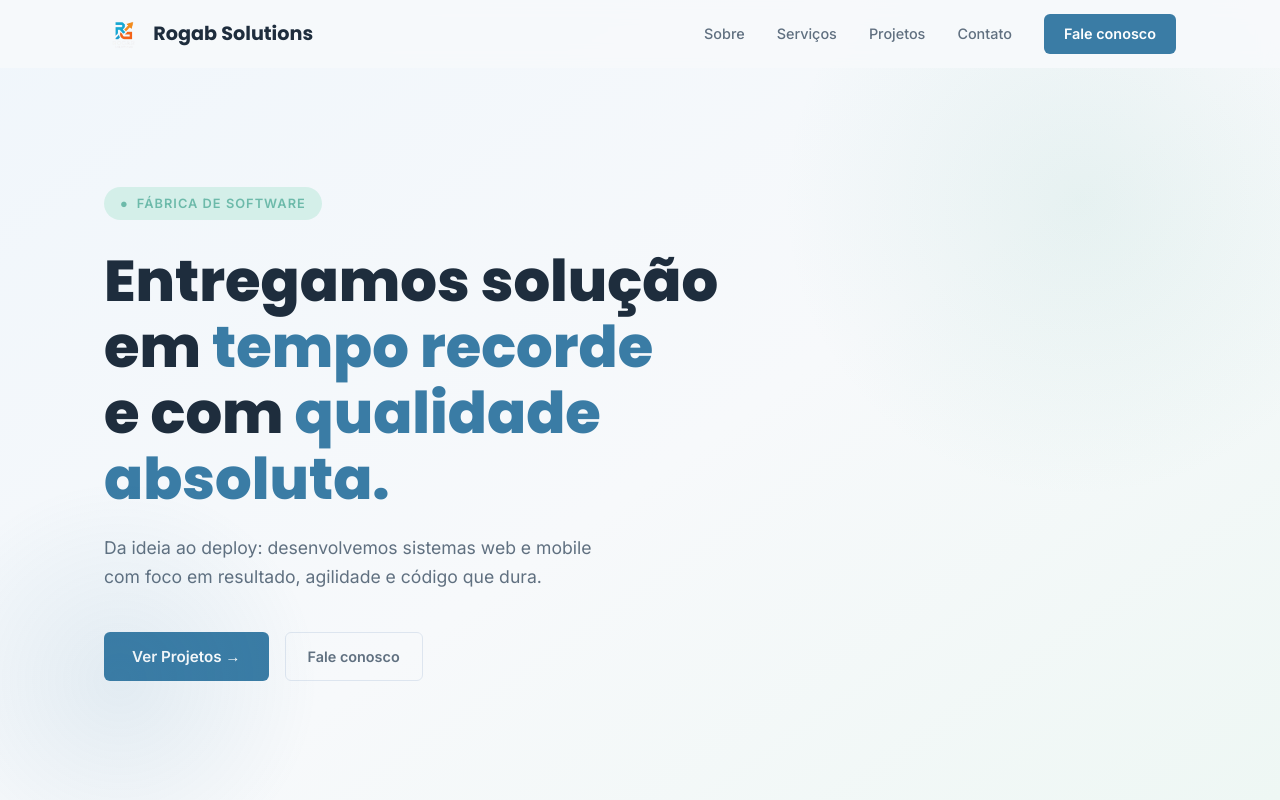
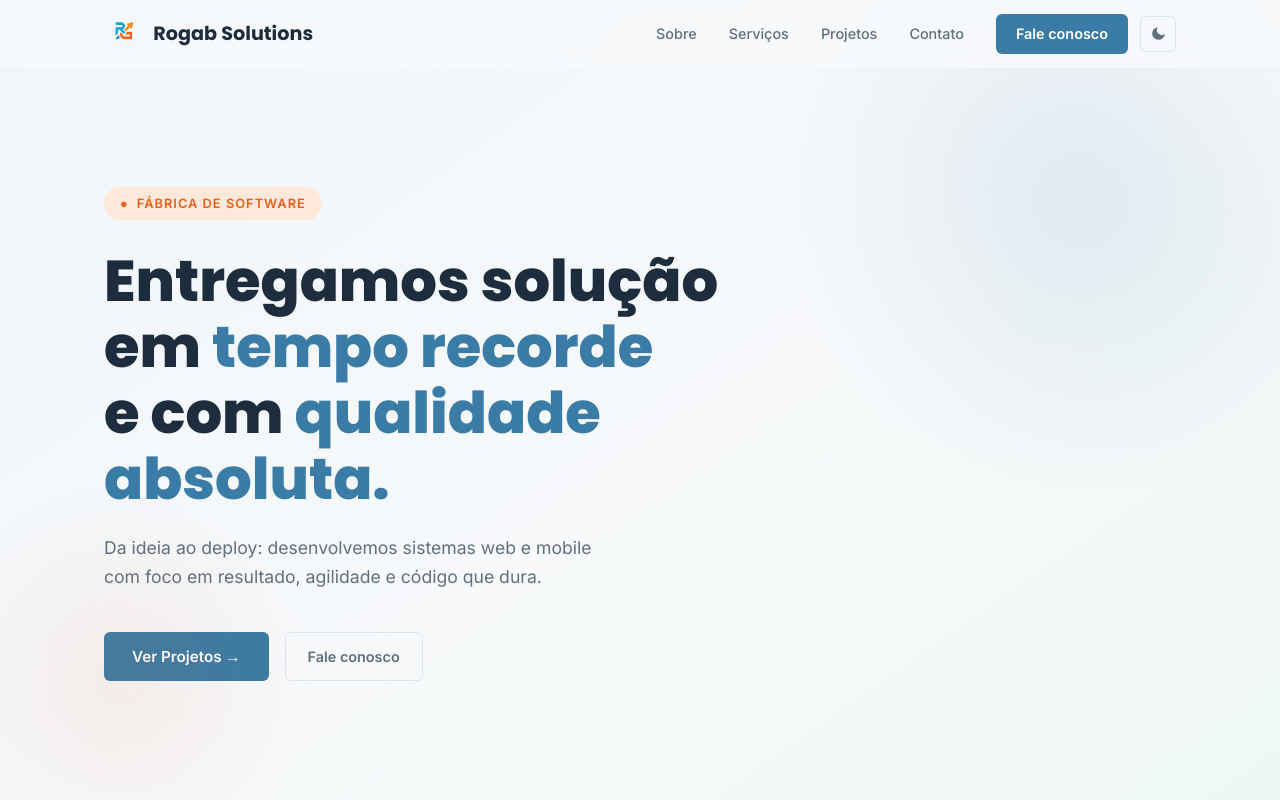
Before and after one commit to ebagabee/rogab_solutions, a React (Vite) app: page / in a window 1280 px wide. Shown: the top 800 px of the page. Built offline with nearby package versions, Linux system fonts and the light colour scheme.

Commit message:
feat: adiciona modo escuro

```diff
--- a/index.html
+++ b/index.html
@@ -48,6 +48,9 @@
     <!--app-head-->
   </head>
   <body>
+    <script>
+      (function(){var t=localStorage.getItem('theme');if(!t)t=window.matchMedia('(prefers-color-scheme: dark)').matches?'dark':'light';document.documentElement.setAttribute('data-theme',t);})();
+    </script>
     <div id="root"><!--app-html--></div>
     <script type="module" src="/src/main.jsx"></script>
   </body>
--- a/src/App.jsx
+++ b/src/App.jsx
@@ -1,10 +1,13 @@
 import { BrowserRouter } from 'react-router-dom'
 import AppRoutes from './AppRoutes.jsx'
+import { ThemeProvider } from './lib/theme.jsx'
 
 export default function App() {
   return (
-    <BrowserRouter>
-      <AppRoutes />
-    </BrowserRouter>
+    <ThemeProvider>
+      <BrowserRouter>
+        <AppRoutes />
+      </BrowserRouter>
+    </ThemeProvider>
   )
 }
--- a/src/components/Header.jsx
+++ b/src/components/Header.jsx
@@ -1,6 +1,7 @@
 import { useState, useEffect } from 'react'
 import { useNavigate, useLocation } from 'react-router-dom'
 import logo from '../assets/logo.png'
+import { useTheme } from '../lib/theme.jsx'
 
 const SHOW_CONTACT = true
 
@@ -9,6 +10,7 @@ export default function Header() {
   const [menuOpen, setMenuOpen] = useState(false)
   const navigate = useNavigate()
   const location = useLocation()
+  const { theme, toggle } = useTheme()
 
   useEffect(() => {
     const onScroll = () => setScrolled(window.scrollY > 20)
@@ -44,14 +46,7 @@ export default function Header() {
           Rogab Solutions
         </a>
 
-        <button
-          className={`hamburger${menuOpen ? ' open' : ''}`}
-          onClick={() => setMenuOpen((o) => !o)}
-          aria-label="Menu"
-        >
-          <span /><span /><span />
-        </button>
-
+        <div className="header-end">
           <nav className={`nav-links${menuOpen ? ' open' : ''}`}>
             {[
               { id: 'sobre',    label: 'Sobre'    },
@@ -77,6 +72,31 @@ export default function Header() {
               </a>
             )}
           </nav>
+
+          <button
+            className="theme-toggle"
+            onClick={toggle}
+            aria-label={theme === 'dark' ? 'Modo claro' : 'Modo escuro'}
+          >
+            {theme === 'dark' ? (
+              <svg width="17" height="17" viewBox="0 0 24 24" fill="currentColor" aria-hidden="true">
+                <path d="M12 7a5 5 0 1 0 0 10A5 5 0 0 0 12 7zm0-2a1 1 0 0 0 1-1V2a1 1 0 0 0-2 0v2a1 1 0 0 0 1 1zm0 16a1 1 0 0 0-1 1v2a1 1 0 0 0 2 0v-2a1 1 0 0 0-1-1zM4.22 5.64 2.81 4.22a1 1 0 0 0-1.41 1.41l1.41 1.42a1 1 0 1 0 1.41-1.41zm14.14 12.72 1.41 1.41a1 1 0 0 0 1.41-1.41l-1.41-1.41a1 1 0 0 0-1.41 1.41zM21 11h-2a1 1 0 0 0 0 2h2a1 1 0 0 0 0-2zM4 12a1 1 0 0 0-1-1H1a1 1 0 0 0 0 2h2a1 1 0 0 0 1-1zm13.66-7.78a1 1 0 0 0-1.41 0l-1.41 1.41a1 1 0 1 0 1.41 1.41l1.41-1.41a1 1 0 0 0 0-1.41zM6.34 17.66 4.93 19.07a1 1 0 1 0 1.41 1.41l1.41-1.41a1 1 0 1 0-1.41-1.41z"/>
+              </svg>
+            ) : (
+              <svg width="17" height="17" viewBox="0 0 24 24" fill="currentColor" aria-hidden="true">
+                <path d="M21 12.79A9 9 0 1 1 11.21 3 7 7 0 0 0 21 12.79z"/>
+              </svg>
+            )}
+          </button>
+
+          <button
+            className={`hamburger${menuOpen ? ' open' : ''}`}
+            onClick={() => setMenuOpen((o) => !o)}
+            aria-label="Menu"
+          >
+            <span /><span /><span />
+          </button>
+        </div>
       </div>
     </header>
   )
--- a/src/components/ProjectCard.jsx
+++ b/src/components/ProjectCard.jsx
@@ -1,21 +1,26 @@
 import { Link } from 'react-router-dom'
+import { useTheme } from '../lib/theme.jsx'
 
 const ACCENTS = [
-  { bar: '#3a7ca5', iconBg: '#d6eaf8', emoji: '💡' },
-  { bar: '#6dbaaa', iconBg: '#d4efe9', emoji: '🏡' },
-  { bar: '#7c6dbf', iconBg: '#e8e4f8', emoji: '📊' },
-  { bar: '#bf8a3a', iconBg: '#f8ecd4', emoji: '🎓' },
+  { bar: '#3a7ca5', iconBg: '#d6eaf8', iconBgDark: '#162d45', emoji: '💡' },
+  { bar: '#e8601a', iconBg: '#fde8d9', iconBgDark: '#3d1a08', emoji: '🏡' },
+  { bar: '#2c6188', iconBg: '#d0e5f5', iconBgDark: '#0d2a40', emoji: '📊' },
+  { bar: '#e8a020', iconBg: '#fdf3d9', iconBgDark: '#3d2c08', emoji: '🎓' },
 ]
 
 export default function ProjectCard({ project, index }) {
   const accent = ACCENTS[index % ACCENTS.length]
+  const { theme } = useTheme()
 
   return (
     <article className="project-card animate-on-scroll">
       <div className="project-card-accent" style={{ background: accent.bar }} />
 
       <div className="project-card-header">
-        <div className="project-card-icon" style={{ background: accent.iconBg }}>
+        <div
+          className="project-card-icon"
+          style={{ background: theme === 'dark' ? accent.iconBgDark : accent.iconBg }}
+        >
           {project.icon || accent.emoji}
         </div>
         <span className="project-category">{project.category}</span>
--- /dev/null
+++ b/src/lib/theme.jsx
@@ -0,0 +1,29 @@
+import { createContext, useContext, useState, useEffect } from 'react'
+
+const ThemeContext = createContext(null)
+
+const getInitial = () => {
+  if (typeof window === 'undefined') return 'light'
+  const saved = localStorage.getItem('theme')
+  if (saved === 'dark' || saved === 'light') return saved
+  return window.matchMedia('(prefers-color-scheme: dark)').matches ? 'dark' : 'light'
+}
+
+export function ThemeProvider({ children }) {
+  const [theme, setTheme] = useState(getInitial)
+
+  useEffect(() => {
+    document.documentElement.setAttribute('data-theme', theme)
+    localStorage.setItem('theme', theme)
+  }, [theme])
+
+  const toggle = () => setTheme((t) => (t === 'dark' ? 'light' : 'dark'))
+
+  return (
+    <ThemeContext.Provider value={{ theme, toggle }}>
+      {children}
+    </ThemeContext.Provider>
+  )
+}
+
+export const useTheme = () => useContext(ThemeContext)
--- a/src/pages/ProjectDetail.jsx
+++ b/src/pages/ProjectDetail.jsx
@@ -1,21 +1,23 @@
 import { useParams, Link } from 'react-router-dom'
 import { projects } from '../data/projects.js'
 import ImageGallery from '../components/ImageGallery.jsx'
+import { useTheme } from '../lib/theme.jsx'
 
 const SHOW_CONTACT = true
 const WHATSAPP_URL = 'https://wa.me/5582993707473'
 
 const ACCENTS = [
-  { color: '#3a7ca5', light: '#d6eaf8' },
-  { color: '#6dbaaa', light: '#d4efe9' },
-  { color: '#7c6dbf', light: '#e8e4f8' },
-  { color: '#bf8a3a', light: '#f8ecd4' },
+  { color: '#3a7ca5', light: '#d6eaf8', lightDark: '#162d45' },
+  { color: '#e8601a', light: '#fde8d9', lightDark: '#3d1a08' },
+  { color: '#2c6188', light: '#d0e5f5', lightDark: '#0d2a40' },
+  { color: '#e8a020', light: '#fdf3d9', lightDark: '#3d2c08' },
 ]
 
 export default function ProjectDetail() {
   const { slug } = useParams()
   const index = projects.findIndex((p) => p.slug === slug)
   const project = projects[index]
+  const { theme } = useTheme()
 
   if (!project) {
     return (
@@ -33,6 +35,7 @@ export default function ProjectDetail() {
   }
 
   const accent = ACCENTS[index % ACCENTS.length]
+  const accentBg = theme === 'dark' ? accent.lightDark : accent.light
 
   return (
     <div className="detail-page">
@@ -48,7 +51,7 @@ export default function ProjectDetail() {
           <div className="detail-meta">
             <span
               className="project-category"
-              style={{ background: accent.light, borderColor: accent.color + '44', color: accent.color }}
+              style={{ background: accentBg, borderColor: accent.color + '44', color: accent.color }}
             >
               {project.category}
             </span>
@@ -117,9 +120,9 @@ export default function ProjectDetail() {
               {SHOW_CONTACT && (
                 <div
                   className="detail-card"
-                  style={{ background: accent.light, borderColor: accent.color + '33' }}
+                  style={{ background: accentBg, borderColor: accent.color + '33' }}
                 >
-                  <p style={{ fontSize: '0.88rem', color: '#607080', lineHeight: 1.65 }}>
+                  <p style={{ fontSize: '0.88rem', color: 'var(--text-muted)', lineHeight: 1.65 }}>
                     Gostou do que viu? Fale com a gente pelo WhatsApp e conte seu projeto.
                   </p>
                   <a
--- a/src/styles/global.css
+++ b/src/styles/global.css
@@ -8,8 +8,8 @@
   --primary:      #3a7ca5;
   --primary-dark: #2c6188;
   --primary-light:#d6eaf8;
-  --accent:       #6dbaaa;
-  --accent-light: #d4efe9;
+  --accent:       #e8601a;
+  --accent-light: #fde8d9;
   --text:         #1e2d3d;
   --text-muted:   #607080;
   --border:       #dde5ef;
@@ -23,6 +23,24 @@
   --font-heading: 'Poppins', sans-serif;
   --font-body:    'Inter', sans-serif;
   --header-h:     68px;
+}
+
+/* ─── Dark mode variables ────────────────────────────────────── */
+[data-theme="dark"] {
+  --bg:           #0d1520;
+  --bg-alt:       #121d2c;
+  --white:        #192638;
+  --primary:      #5aaee0;
+  --primary-dark: #4898cc;
+  --primary-light:#162d45;
+  --accent:       #ff7535;
+  --accent-light: #3d1a08;
+  --text:         #ddeaf6;
+  --text-muted:   #7fa0bc;
+  --border:       #233248;
+  --shadow-sm:    0 2px 8px rgba(0,0,0,0.3);
+  --shadow-md:    0 4px 24px rgba(0,0,0,0.4);
+  --shadow-lg:    0 8px 48px rgba(0,0,0,0.5);
 }
 
 /* ─── Reset ─────────────────────────────────────────────────── */
@@ -163,6 +181,10 @@ button { cursor: pointer; font-family: inherit; }
   transition: box-shadow var(--transition);
 }
 
+[data-theme="dark"] .header {
+  background: rgba(13,21,32,0.92);
+}
+
 .header.scrolled {
   box-shadow: var(--shadow-sm);
 }
@@ -192,6 +214,10 @@ button { cursor: pointer; font-family: inherit; }
   flex-shrink: 0;
 }
 
+[data-theme="dark"] .logo-img {
+  mix-blend-mode: normal;
+}
+
 .nav-links {
   display: flex;
   align-items: center;
@@ -217,6 +243,31 @@ button { cursor: pointer; font-family: inherit; }
 .nav-cta:hover {
   background: var(--primary-dark) !important;
   box-shadow: 0 3px 12px rgba(58,124,165,0.3);
+}
+
+.header-end {
+  display: flex;
+  align-items: center;
+  gap: 12px;
+}
+
+.theme-toggle {
+  background: none;
+  border: 1.5px solid var(--border);
+  color: var(--text-muted);
+  width: 36px;
+  height: 36px;
+  border-radius: var(--radius-sm);
+  display: flex;
+  align-items: center;
+  justify-content: center;
+  transition: border-color var(--transition), color var(--transition), background var(--transition);
+  flex-shrink: 0;
+}
+.theme-toggle:hover {
+  border-color: var(--primary);
+  color: var(--primary);
+  background: var(--primary-light);
 }
 
 .hamburger {
@@ -249,12 +300,16 @@ button { cursor: pointer; font-family: inherit; }
   overflow: hidden;
 }
 
+[data-theme="dark"] .hero {
+  background: linear-gradient(145deg, #0d1520 0%, #101926 55%, #1a0d07 100%);
+}
+
 .hero::before {
   content: '';
   position: absolute;
   width: 600px; height: 600px;
   border-radius: 50%;
-  background: radial-gradient(circle, rgba(109,186,170,0.12) 0%, transparent 70%);
+  background: radial-gradient(circle, rgba(58,124,165,0.12) 0%, transparent 70%);
   top: -100px; right: -100px;
   pointer-events: none;
 }
@@ -264,7 +319,7 @@ button { cursor: pointer; font-family: inherit; }
   position: absolute;
   width: 400px; height: 400px;
   border-radius: 50%;
-  background: radial-gradient(circle, rgba(58,124,165,0.1) 0%, transparent 70%);
+  background: radial-gradient(circle, rgba(232,96,26,0.08) 0%, transparent 70%);
   bottom: -80px; left: -80px;
   pointer-events: none;
 }
@@ -550,7 +605,7 @@ button { cursor: pointer; font-family: inherit; }
 
 /* ─── Contato ────────────────────────────────────────────────── */
 .contact-wrapper {
-  background: linear-gradient(135deg, var(--primary) 0%, #2c6188 100%);
+  background: linear-gradient(135deg, var(--primary) 0%, var(--accent) 100%);
   border-radius: var(--radius-lg);
   padding: 72px 56px;
   text-align: center;
@@ -649,6 +704,10 @@ button { cursor: pointer; font-family: inherit; }
   padding-block: 72px 56px;
   background: linear-gradient(145deg, #f0f6fb 0%, #f7f9fb 100%);
   border-bottom: 1px solid var(--border);
+}
+
+[data-theme="dark"] .detail-hero {
+  background: linear-gradient(145deg, #0d1520 0%, #101926 100%);
 }
 
 .detail-back {
```
Also changed, not shown: src/entry-server.jsx (+6 -3 lines), 1 other file (tests, documents, lock files or other folders). Lines whose indentation alone changed are shown as unchanged.
